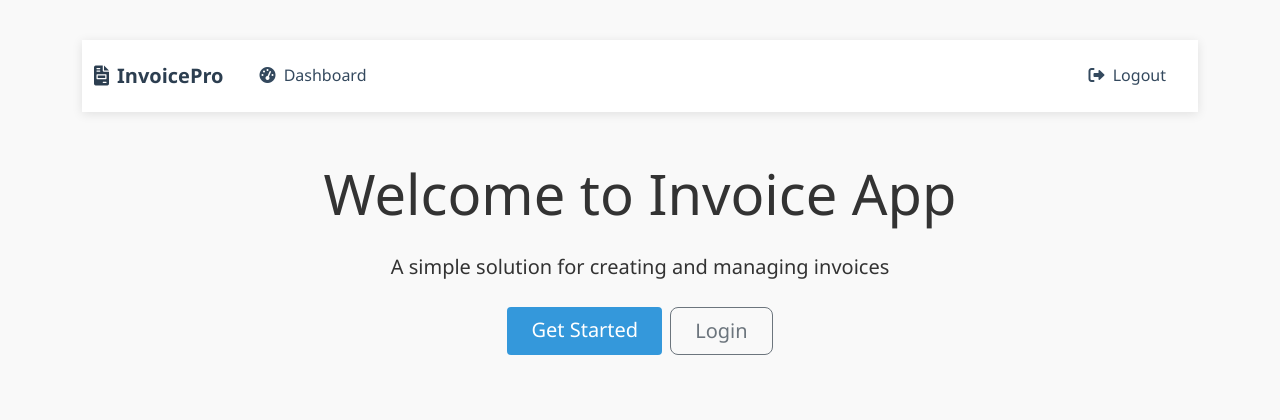
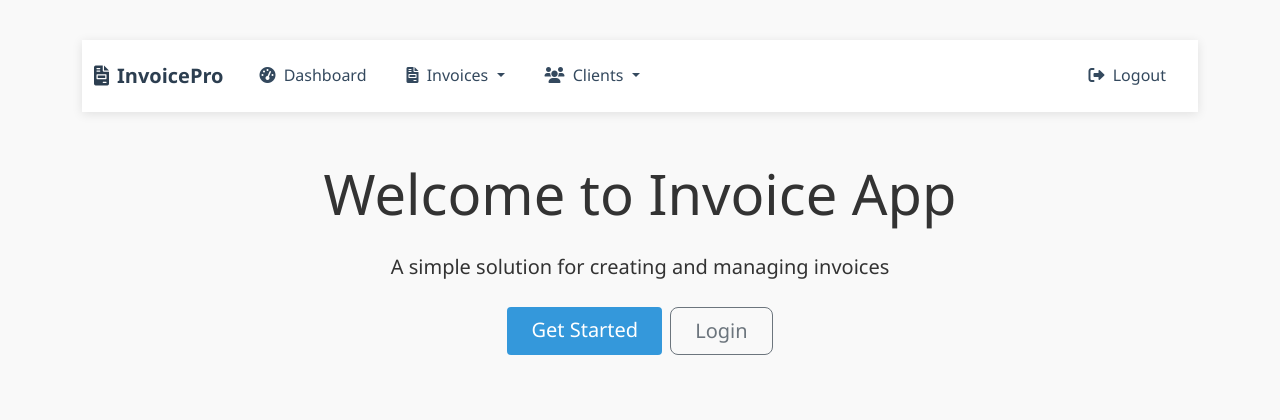
Before and after one commit to Lethokuhle94/business-CRM-general, a PHP site: page /index.php in a window 1280 px wide. Shown: the top 420 px of the page. Run offline with PHP 8.4, Linux system fonts and the light colour scheme; the visitor is signed in with stand-in values (Sample User, id 1).

Commit message:
Add dropdown navigation for invoices and clients with CRUD structure

```diff
--- a/includes/navigation.php
+++ b/includes/navigation.php
@@ -12,6 +12,33 @@
                     <li class="nav-item">
                         <a class="nav-link" href="dashboard.php"><i class="fas fa-tachometer-alt me-1"></i> Dashboard</a>
                     </li>
+
+                    <!-- Invoices Dropdown -->
+                    <li class="nav-item dropdown">
+                        <a class="nav-link dropdown-toggle" href="#" id="invoicesDropdown" role="button" data-bs-toggle="dropdown">
+                            <i class="fas fa-file-invoice me-1"></i> Invoices
+                        </a>
+                        <ul class="dropdown-menu" aria-labelledby="invoicesDropdown">
+                            <li><a class="dropdown-item" href="invoices/create.php"><i class="fas fa-plus-circle me-1"></i> Create New</a></li>
+                            <li><a class="dropdown-item" href="invoices/list.php"><i class="fas fa-list me-1"></i> View All</a></li>
+                            <li><hr class="dropdown-divider"></li>
+                            <li><a class="dropdown-item" href="invoices/reports.php"><i class="fas fa-chart-bar me-1"></i> Reports</a></li>
+                        </ul>
+                    </li>
+
+                    <!-- Clients Dropdown -->
+                    <li class="nav-item dropdown">
+                        <a class="nav-link dropdown-toggle" href="#" id="clientsDropdown" role="button" data-bs-toggle="dropdown">
+                            <i class="fas fa-users me-1"></i> Clients
+                        </a>
+                        <ul class="dropdown-menu" aria-labelledby="clientsDropdown">
+                            <li><a class="dropdown-item" href="clients/create.php"><i class="fas fa-user-plus me-1"></i> Add Client</a></li>
+                            <li><a class="dropdown-item" href="clients/list.php"><i class="fas fa-address-book me-1"></i> Client List</a></li>
+                            <li><hr class="dropdown-divider"></li>
+                            <li><a class="dropdown-item" href="clients/groups.php"><i class="fas fa-object-group me-1"></i> Groups</a></li>
+                        </ul>
+                    </li>
+
                 <?php else: ?>
                     <li class="nav-item">
                         <a class="nav-link" href="index.php"><i class="fas fa-home me-1"></i> Home</a>
```
